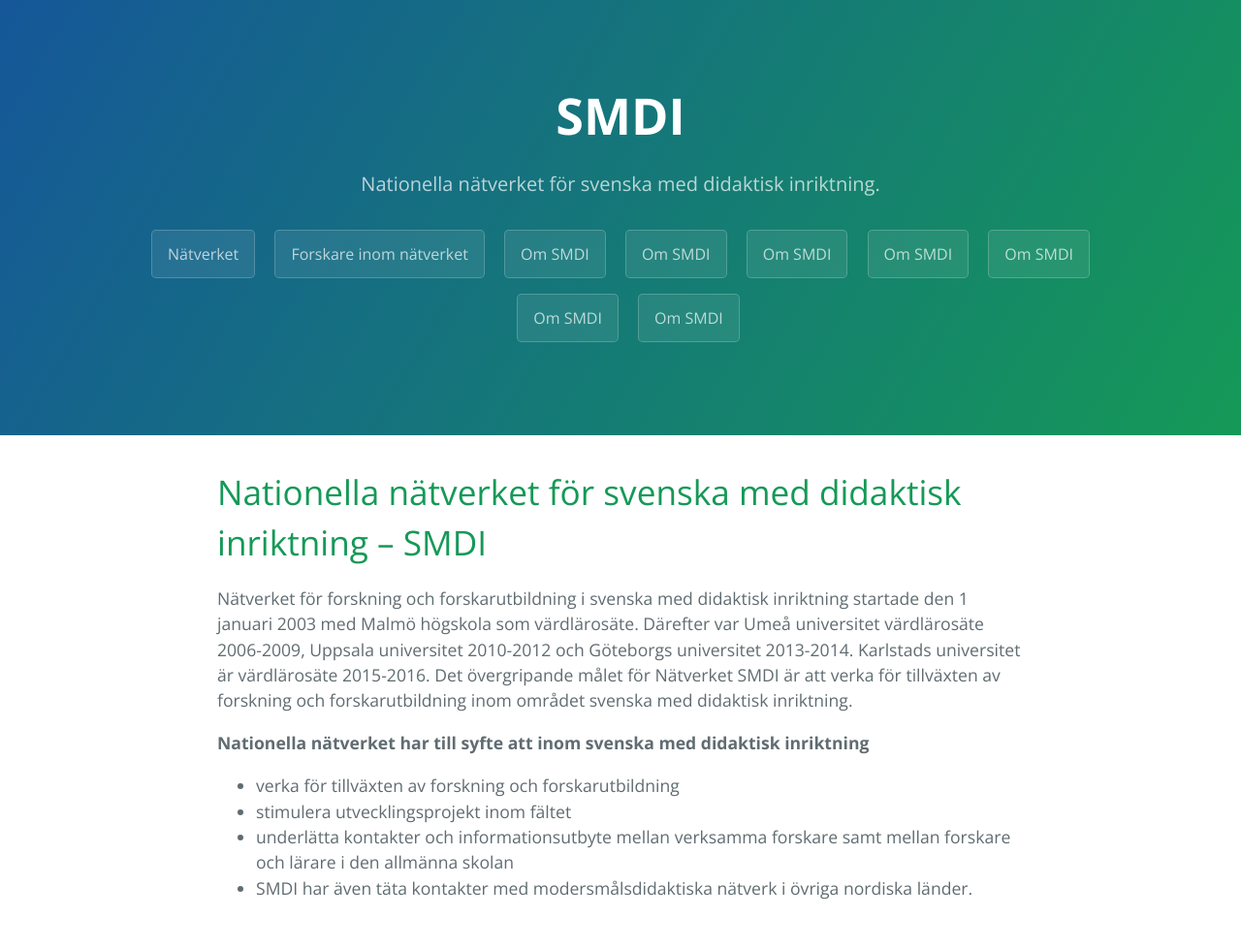
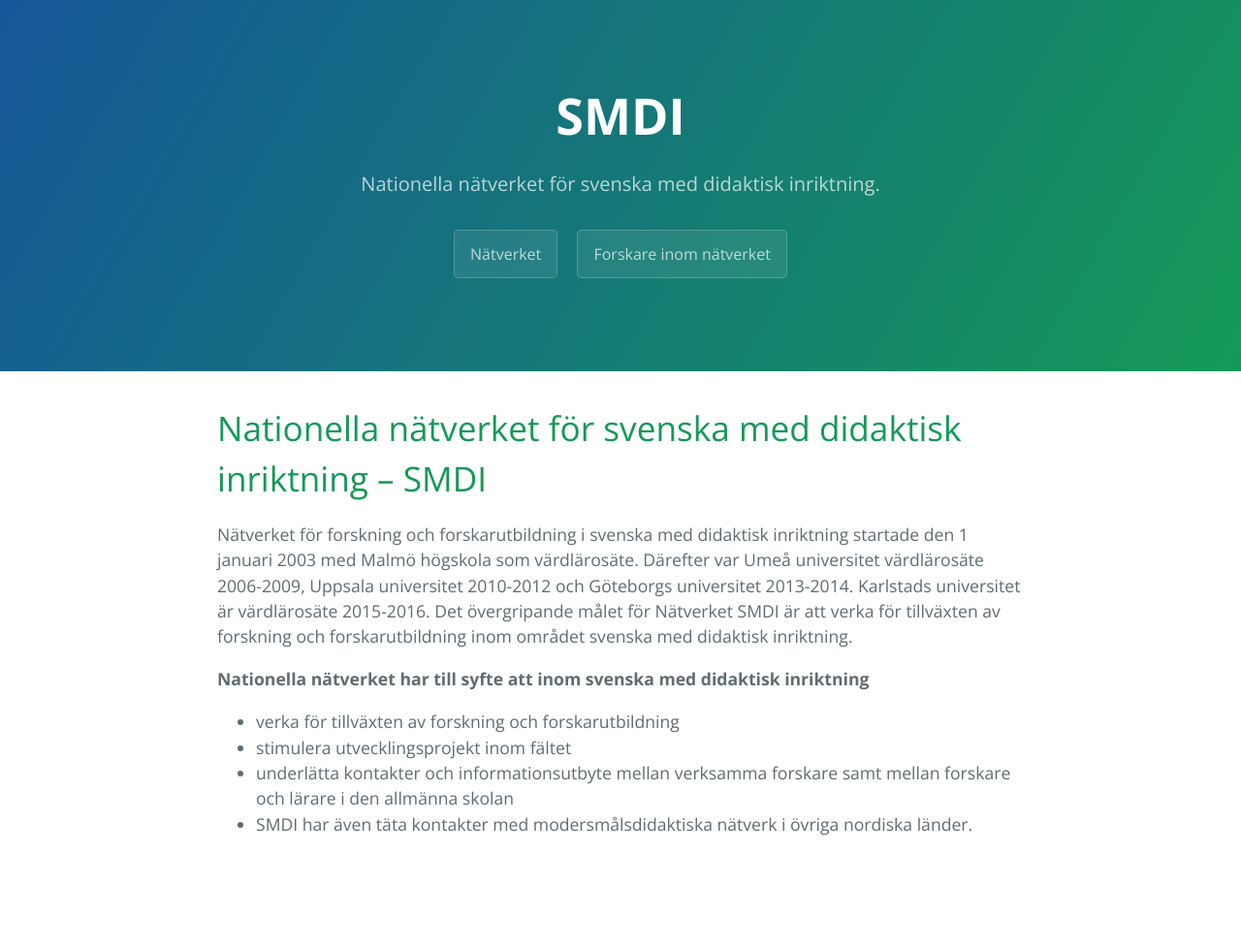
Before and after one commit to smdihemsida/smdihemsida.github.io, a Jekyll site: the page built from index.md, in a window 1280 px wide. Shown: the whole page at 97% size. Built offline with Jekyll 4.4.1, drawn with Linux system fonts in a browser that asks for light colours; our own code applies the rules of GitHub Pages for plain Markdown files; after the commit the page ends 913 px from its top, so only the background shows below that.

Commit message:
fix till html

```diff
--- a/_layouts/default.html
+++ b/_layouts/default.html
@@ -14,14 +14,6 @@
       <h2 class="project-tagline">Nationella nätverket för svenska med didaktisk inriktning.</h2>
         <a href="https://albinmartinsson.github.io/nätverket" class="btn">Nätverket</a>
         <a href="https://albinmartinsson.github.io/forskare" class="btn">Forskare inom nätverket</a>
-        <a href="https://albinmartinsson.github.io/smdi" class="btn">Om SMDI</a>
-        <a href="https://albinmartinsson.github.io/smdi" class="btn">Om SMDI</a>
-        <a href="https://albinmartinsson.github.io/smdi" class="btn">Om SMDI</a>
-        <a href="https://albinmartinsson.github.io/smdi" class="btn">Om SMDI</a>
-        <a href="https://albinmartinsson.github.io/smdi" class="btn">Om SMDI</a>
-        <a href="https://albinmartinsson.github.io/smdi" class="btn">Om SMDI</a>
-        <a href="https://albinmartinsson.github.io/smdi" class="btn">Om SMDI</a>
-
     </section>
 
     <section class="main-content">
```
